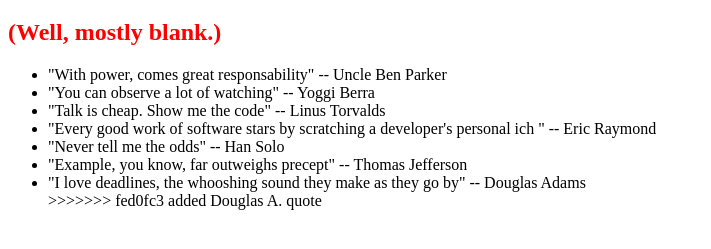
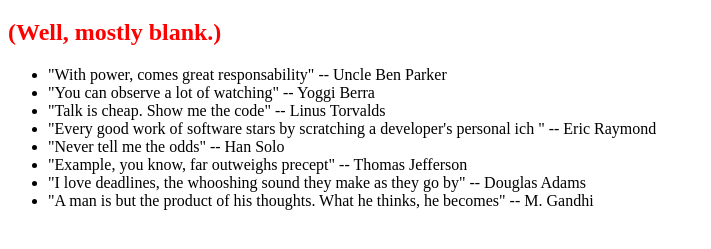
Before and after one commit to costingav/0main_openSAP_repo, a plain HTML site: page index.html in a window 1280 px wide. Shown: the part 61-310 px from the top of the page, without its empty margins (0-711 px from the left). Drawn offline with Linux system fonts and the light colour scheme.

Commit message:
Added M.Gandhi quote

```diff
--- a/index.html
+++ b/index.html
@@ -16,7 +16,7 @@
 <li>"Never tell me the odds" -- Han Solo </li>
 <li>"Example, you know, far outweighs precept" -- Thomas Jefferson</li>
 <li>"I love deadlines, the whooshing sound they make as they go by" -- Douglas Adams</li>
->>>>>>> fed0fc3 added Douglas A. quote
+<li>"A man is but the product of his thoughts. What he thinks, he becomes" -- M. Gandhi</li>
 </ul>
 </body>
 </html>
```
